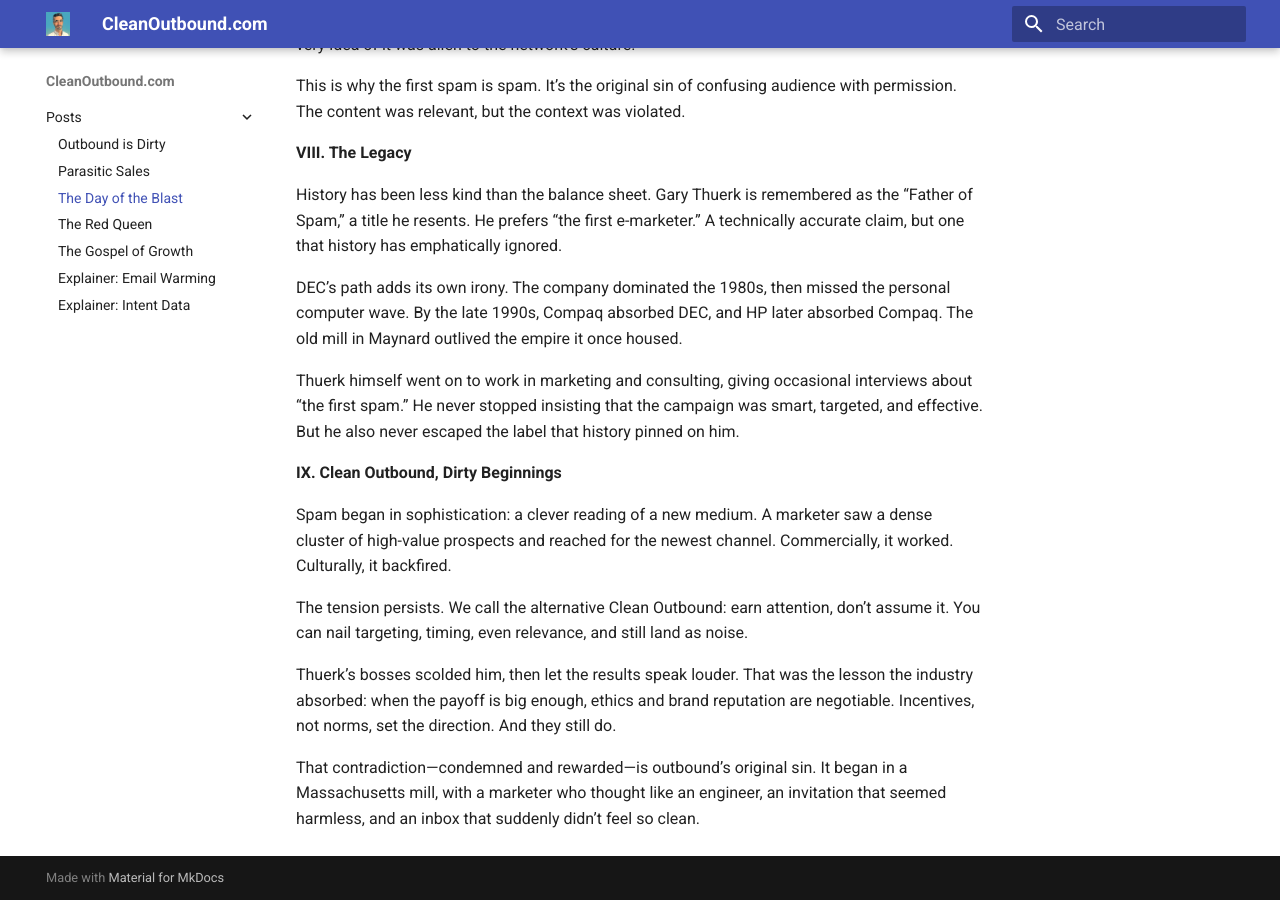
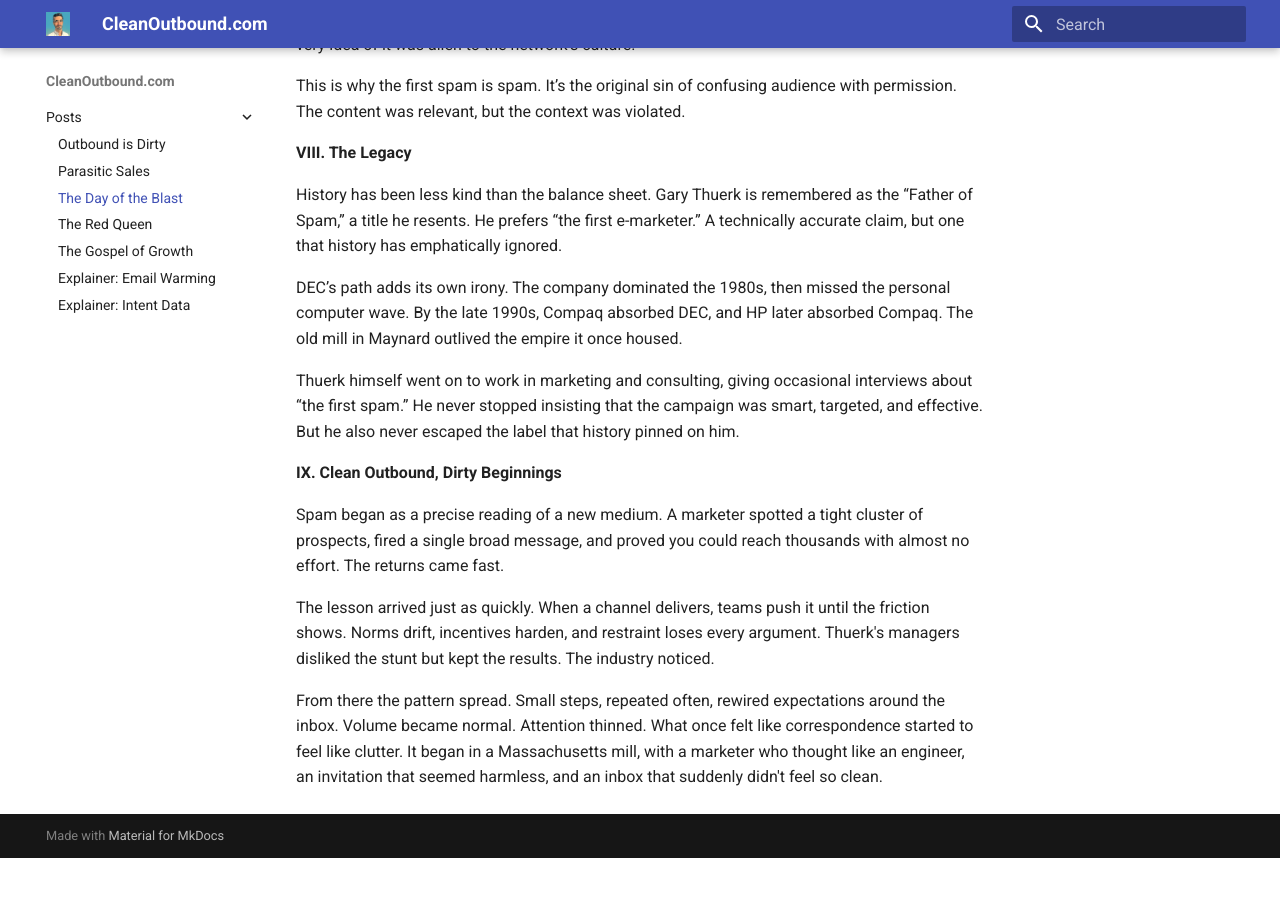
Before and after one commit to sergigon1979/cleanoutbound, an MkDocs documentation site: the page built from docs/posts/the-day-of-the-blast.md, in a window 1280 px wide and 900 px high, scrolled down 2901 px. Built offline with MkDocs 1.6.1 and Material for MkDocs 9.7.7, drawn with Linux system fonts in a browser that asks for light colours; after the commit the page ends 3759 px from its top, so only the background shows below that.

Commit message:
Update content

```diff
--- a/docs/posts/the-day-of-the-blast.md
+++ b/docs/posts/the-day-of-the-blast.md
@@ -125,10 +125,8 @@
 
 **IX. Clean Outbound, Dirty Beginnings**
 
-Spam began in sophistication: a clever reading of a new medium. A marketer saw a dense cluster of high-value prospects and reached for the newest channel. Commercially, it worked. Culturally, it backfired.
+Spam began as a precise reading of a new medium. A marketer spotted a tight cluster of prospects, fired a single broad message, and proved you could reach thousands with almost no effort. The returns came fast.
 
-The tension persists. We call the alternative Clean Outbound: earn attention, don’t assume it. You can nail targeting, timing, even relevance, and still land as noise.
+The lesson arrived just as quickly. When a channel delivers, teams push it until the friction shows. Norms drift, incentives harden, and restraint loses every argument. Thuerk's managers disliked the stunt but kept the results. The industry noticed.
 
-Thuerk’s bosses scolded him, then let the results speak louder. That was the lesson the industry absorbed: when the payoff is big enough, ethics and brand reputation are negotiable. Incentives, not norms, set the direction. And they still do.
-
-That contradiction—condemned and rewarded—is outbound’s original sin. It began in a Massachusetts mill, with a marketer who thought like an engineer, an invitation that seemed harmless, and an inbox that suddenly didn’t feel so clean.
+From there the pattern spread. Small steps, repeated often, rewired expectations around the inbox. Volume became normal. Attention thinned. What once felt like correspondence started to feel like clutter. It began in a Massachusetts mill, with a marketer who thought like an engineer, an invitation that seemed harmless, and an inbox that suddenly didn't feel so clean.
```
Also changed, not shown: site/index.html, site/search/search_index.json.
